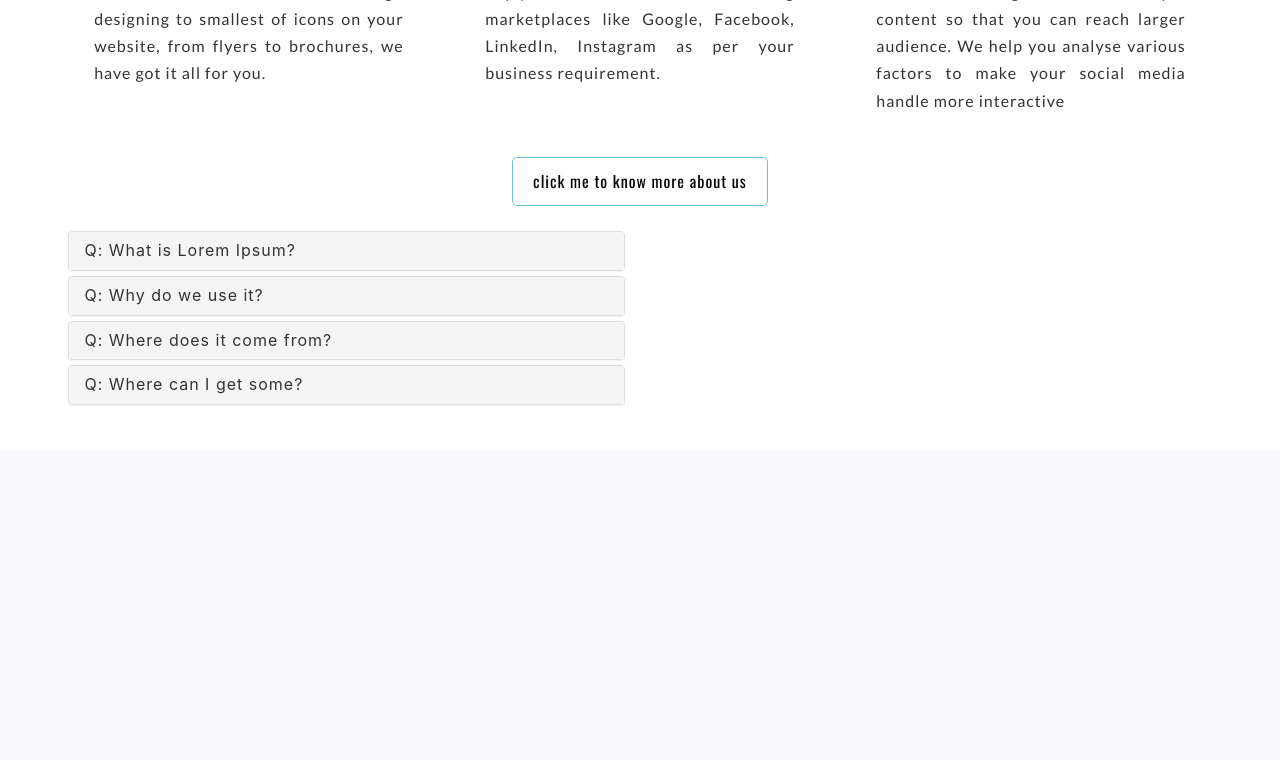
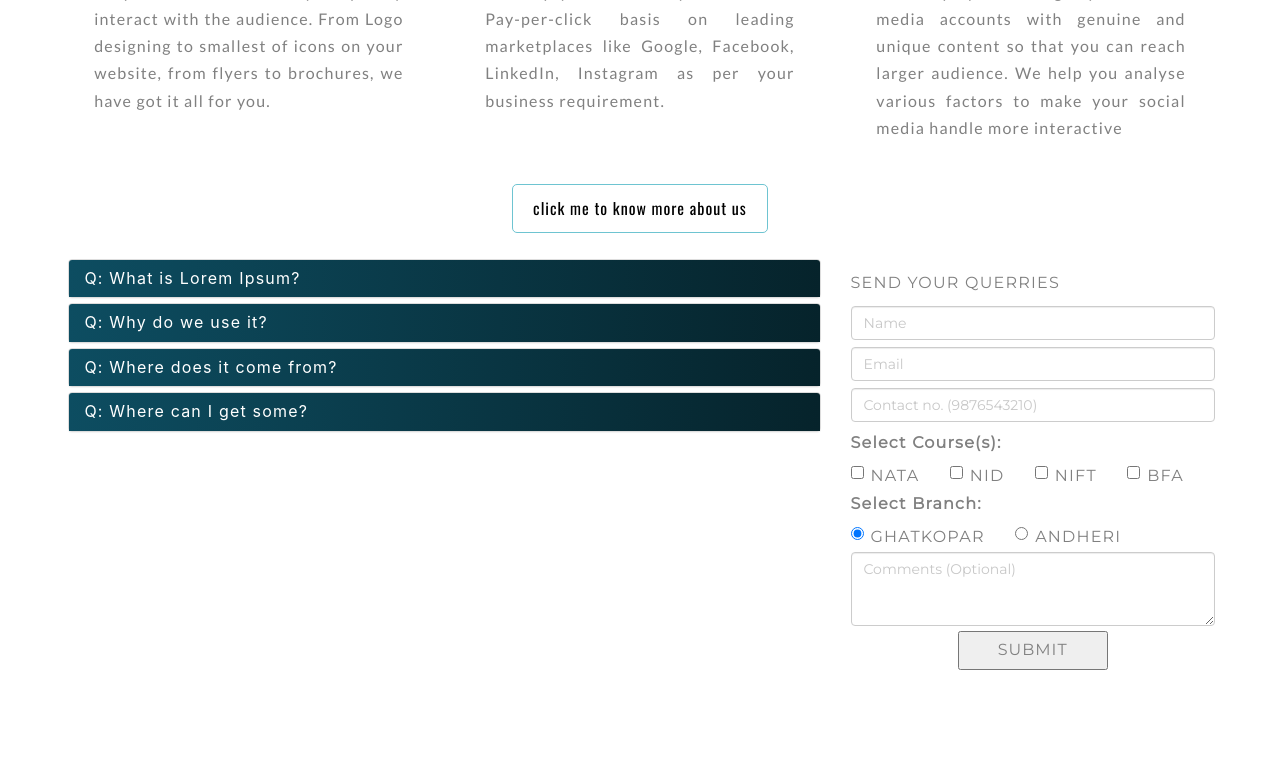
Before and after one commit to nemish97/WDS, a PHP site: page / in a window 1280 px wide. Shown: the part 2323-3083 px from the top of the page. Before the commit the page ends 2728 px from the top, so only its background shows below. Run offline with PHP 8.4, Linux system fonts and the light colour scheme; some libraries are stand-ins or nearby versions.

Commit message:
Add files via upload

```diff
--- a/index.html
+++ b/index.html
@@ -147,7 +147,7 @@
     </div>
 
     <div class="container ">
-    <div class="panel-group col-sm-6" id="faqAccordion">
+      <div class="panel-group col-sm-8" id="faqAccordion">
         <div class="panel panel-default ">
             <div class="panel-heading accordion-toggle question-toggle collapsed" data-toggle="collapse" data-parent="#faqAccordion" data-target="#question0">
                  <h4 class="panel-title">
@@ -209,10 +209,149 @@
                 </div>
             </div>
         </div>
+      </div>
+      <!--/panel-group-->
 
+
+      <div class="" style="padding: 10px 10px 10px;">
+         <div class="row">
+            <div class="col-sm-4">
+              <div id="sub" style=" margin-top: -0px; padding-bottom: 10px;">SEND YOUR QUERRIES</div>
+                <form id="gform" action="https://script.google.com/macros/s/AKfycbx7QLQGU9dvMHTB1P9WHHB7GJGjuaKGVVk4pncdXA/exec" method="post" >
+                  <div class="row">
+                     <div class="col-sm-12 form-group" style="margin-bottom: 7px;">
+                        <input class="form-control"  name="NAME" placeholder="Name" type="text" required >
+                      </div>
+                  </div>
+
+                  <div class="row">
+                      <div class="col-sm-12 form-group" style="margin-bottom: 7px;">
+                          <input class="form-control" name="EMAIL" placeholder="Email" type="email" required >
+                      </div>
+                  </div>
+
+                  <div class="row">
+                      <div class="col-sm-12 form-group" style="margin-bottom: 7px;">
+                          <input class="form-control"  name="CONTACT" placeholder="Contact no. (9876543210)"  type="text" pattern="[7-9]{1}[0-9]{9}" required  maxlength="10" >
+                      </div>
+                  </div>
+
+                  <div style="margin-bottom: 1px;">
+                    <label for="sel1">Select Course(s):</label></br>
+                      <label class="checkbox-inline"  style="padding-right: 15px;">
+                      <input type="checkbox"  name="NATA" value="yes">NATA
+                    </label>
+                    <label class="checkbox-inline" style="padding-right: 15px;">
+                        <input type="checkbox" name="NID" value="yes">NID
+                    </label>
+                    <label class="checkbox-inline" style="padding-right: 15px;">
+                        <input type="checkbox"  name="NIFT" value="yes">NIFT
+                    </label>
+                    <label class="checkbox-inline" style="padding-right: 15px;">
+                        <input type="checkbox"  name="BFA" value="yes">BFA
+                    </label>
+                  </div>
+
+                  <div style="margin-bottom: 1px;">
+                    <label for="sel1" >Select Branch:</label></br>
+                    <label class="radio-inline" style="padding-right: 15px;margin-bottom: 1px;">
+                        <input type="radio" name="BRANCH" value="GHATKOPAR" checked="checked">GHATKOPAR
+                    </label>              <label class="radio-inline" style="padding-right: 15px;margin-bottom: 1px;" required>
+                        <input type="radio" name="BRANCH" value="ANDHERI">ANDHERI
+                    </label>
+                  </div>
+
+                  <div class="row">
+                    <div class="col-sm-12 form-group" style="margin-bottom: 5px;">
+                      <textarea class="form-control" name="COMMENT" placeholder="Comments (Optional)" type="text" rows="3" ></textarea>
+                    </div>
+                  </div>
+
+                  <div class="text-center" >
+                     <button type="submit" class="btn1" style="padding-top: 3px; padding-bottom: 4px; padding-right: 10px; padding-left: 10px;width: 150px; letter-spacing: 1px;">SUBMIT</button>
+                  </div><br>
+                </form>
+              <div class="sub text-center" style="display:none; font-size: 20px;color:  #6ec4d1; margin-top: 20px; margin-bottom: 30px;" id="thankyou">
+                Thank you for contacting us! We will get back to you soon!
+              </div><br>
+              <script data-cfasync="false" type="text/javascript">
+                function getFormData() {
+                var elements = document.getElementById("gform").elements; // all form elements
+                var fields = Object.keys(elements).map(function(k) {
+                  if(elements[k].name !== undefined) {
+                    return elements[k].name;
+                  // special case for Edge's html collection
+                  }else if(elements[k].length > 0){
+                    return elements[k].item(0).name;
+                  }
+                }).filter(function(item, pos, self) {
+                  return self.indexOf(item) == pos && item;
+                });
+                var data = {};
+                fields.forEach(function(k){
+                  data[k] = elements[k].value;
+                  var str = ""; // declare empty string outside of loop to allow
+                                // it to be appended to for each item in the loop
+                  if(elements[k].type === "checkbox"){ // special case for Edge's html collection
+                    str = str + elements[k].checked + ", "; // take the string and append
+                                                // the current checked value to
+                                                // the end of it, along with
+                                                // a comma and a space
+                    data[k] = str.slice(0, -2); // remove the last comma and space
+                                    // from the  string to make the output
+                                    // prettier in the spreadsheet
+                  }else if(elements[k].length){
+                    for(var i = 0; i < elements[k].length; i++){
+                      if(elements[k].item(i).checked){
+                        str = str + elements[k].item(i).value + ", "; // same as above
+                       data[k] = str.slice(0, -2);
+                      }
+                    }
+                  }
+                });
+                  console.log(data);
+                  return data;
+                }
+
+               function handleFormSubmit(event) {  // handles form submit withtout any jquery
+                event.preventDefault();           // we are submitting via xhr below
+                var data = getFormData();         // get the values submitted in the form
+
+
+
+                var url = event.target.action;  //
+                  var xhr = new XMLHttpRequest();
+                  xhr.open('POST', url);
+                  // xhr.withCredentials = true;
+                  xhr.setRequestHeader('Content-Type', 'application/x-www-form-urlencoded');
+                 xhr.onreadystatechange = function() {
+                     console.log( xhr.status, xhr.statusText )
+                      console.log(xhr.responseText);
+                      document.getElementById('gform').style.display = 'none';
+                      document.getElementById('thankyou').style.display = 'block';
+                      return;
+                 };
+                  // url encode form data for sending as post data
+                  var encoded = Object.keys(data).map(function(k) {
+                  return encodeURIComponent(k) + '=' + encodeURIComponent(data[k])
+                }).join('&')
+                 xhr.send(encoded);
+
+                }
+               function loaded() {
+                  console.log('contact form submission handler loaded successfully');
+                  // bind to the submit event of our form
+                  var form = document.getElementById('gform');
+                  form.addEventListener("submit", handleFormSubmit, false);
+                };
+               document.addEventListener('DOMContentLoaded', loaded, false);
+              </script>
+            </div>
+          </div>
+      </div>
     </div>
-    <!--/panel-group-->
-</div>
+
+
 
 
 
--- a/style.css
+++ b/style.css
@@ -2,13 +2,14 @@
 
 body {
   line-height: 1.7;
-  letter-spacing: 1px;
-  /*color: #4d4d4d;*/
+  letter-spacing: 1.2px;
+  color: grey;
   font-weight: 400;
   font-size: 16px;
+  font-family: Montserrat;
 
   background: white;
-  font-family: sans-serif;
+
 }
 
 a {
@@ -122,3 +123,15 @@ h1, h2, h3, h4, h5,
   -o-transition: .3s all ease;
   transition: .3s all ease;
   }
+
+  .panel-heading
+  {
+    color: white;
+    background: -webkit-linear-gradient(left,  #0d4d61 ,#06232b );
+
+  }
+
+  .panel-title a
+  {
+    color: white;
+  }
```
